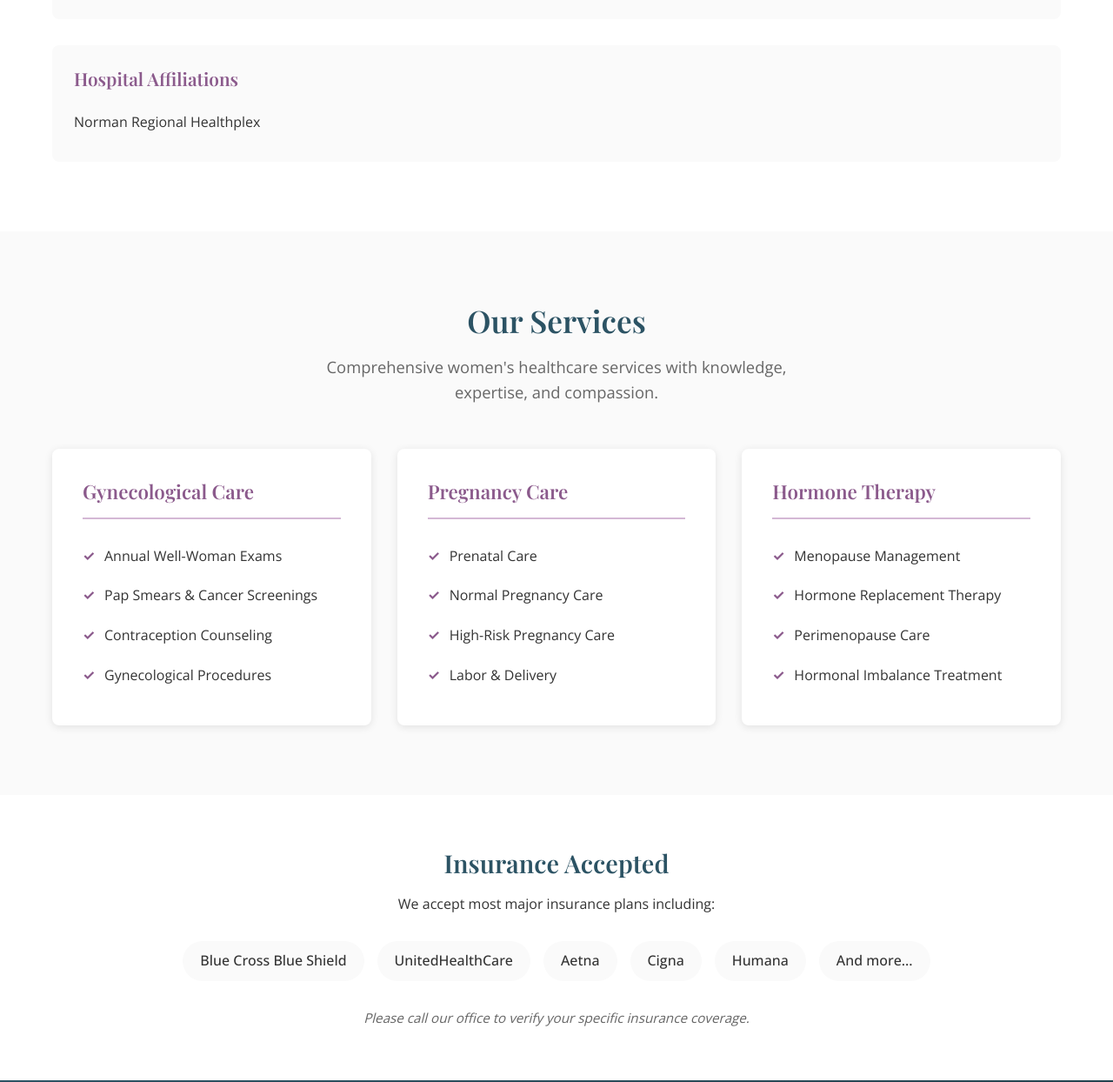
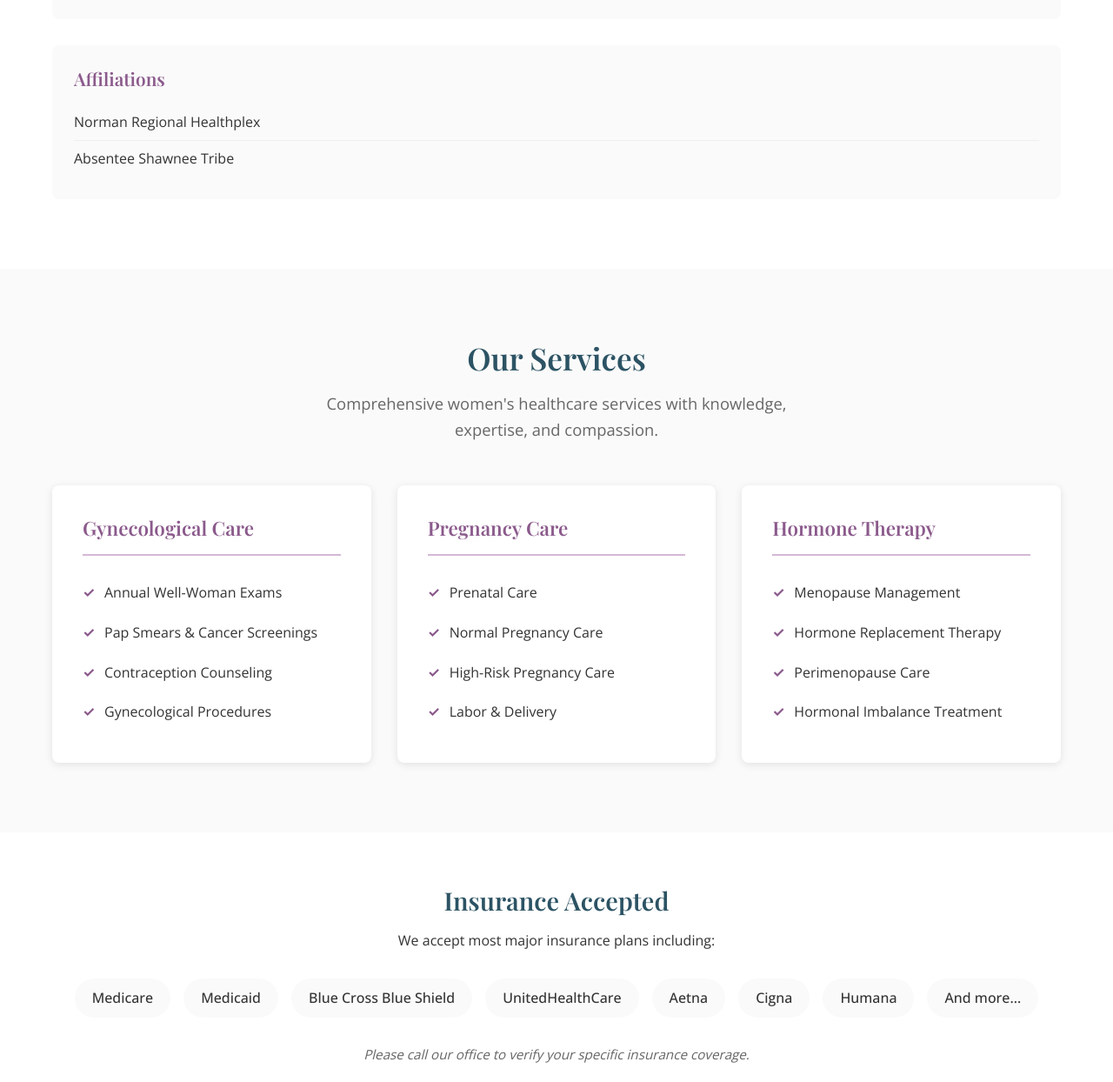
Before and after one commit to carsonmulligan/lesamulligan-dot-com, a plain HTML site: page index.html in a window 1280 px wide. Shown: the part 1136-2380 px from the top of the page at 87% size. Drawn offline with nearby package versions, Linux system fonts and the light colour scheme.

Commit message:
Add Absentee Shawnee Tribe affiliation and Medicare/Medicaid
- Added Absentee Shawnee Tribe to affiliations
- Added Medicare and Medicaid to insurance accepted

🤖 Generated with [Claude Code](https://claude.com/claude-code)

Co-Authored-By: Claude Opus 4.5 <noreply@anthropic.com>

```diff
--- a/index.html
+++ b/index.html
@@ -184,9 +184,10 @@
           </div>
 
           <div class="affiliations">
-            <h3>Hospital Affiliations</h3>
+            <h3>Affiliations</h3>
             <ul>
               <li>Norman Regional Healthplex</li>
+              <li>Absentee Shawnee Tribe</li>
             </ul>
           </div>
         </div>
@@ -240,6 +241,8 @@
       <h2>Insurance Accepted</h2>
       <p>We accept most major insurance plans including:</p>
       <div class="insurance-list">
+        <span>Medicare</span>
+        <span>Medicaid</span>
         <span>Blue Cross Blue Shield</span>
         <span>UnitedHealthCare</span>
         <span>Aetna</span>
```
Also changed, not shown: ai.txt, llm.txt.
